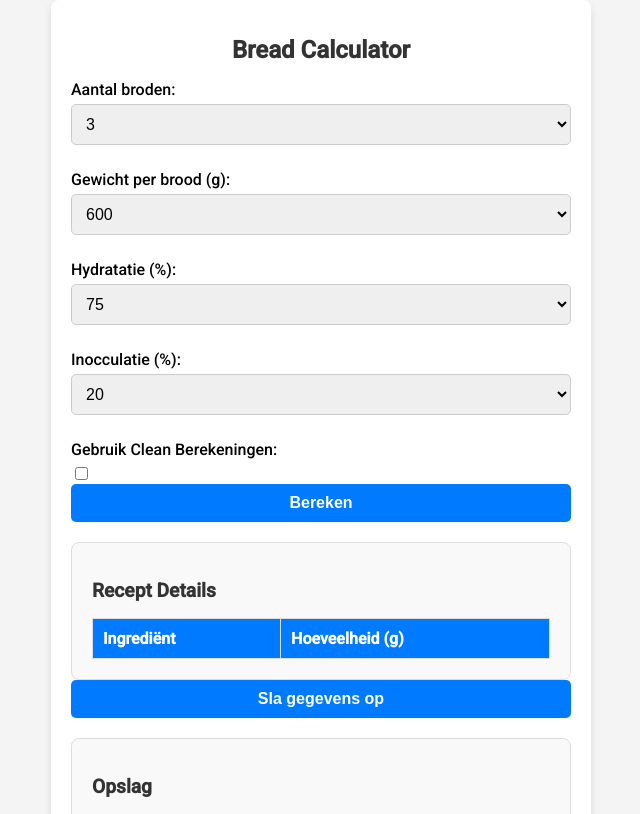
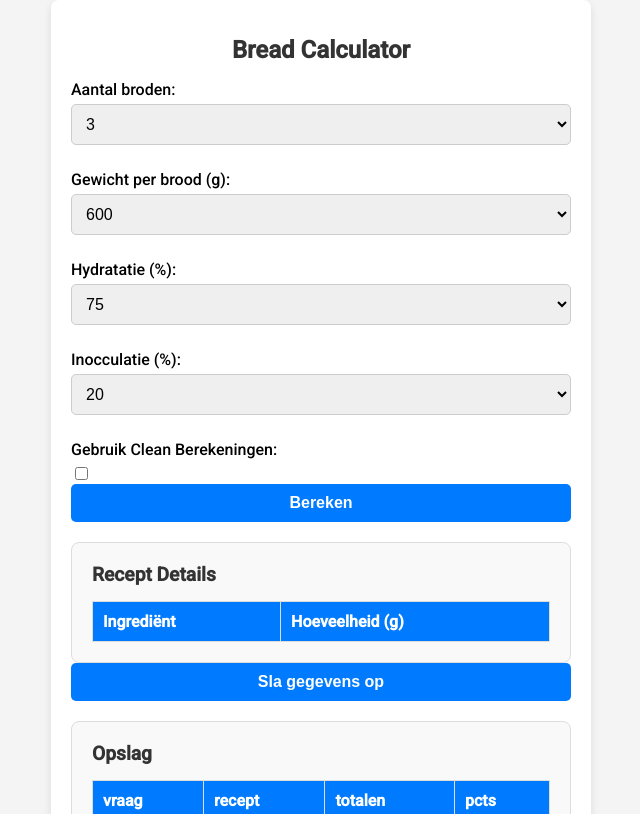
Before and after one commit to DrWitloof/gcpbreadcalc, a Flask app: page / in a window 1280 px wide. Shown: the top 814 px of the page, without its empty margins (319-959 px from the left). Run offline with Flask 3, Linux system fonts and the light colour scheme; lists and menus that the app fills with data are empty.

Commit message:
Update styles.css

```diff
--- a/static/css/styles.css
+++ b/static/css/styles.css
@@ -28,7 +28,7 @@ h1 {
 }
 
 h2 {
-  margin-: 0 0 15px 0;
+  margin: 0 0 15px 0;
   font-size: 1.2em;
   color: #333;
 }
```
